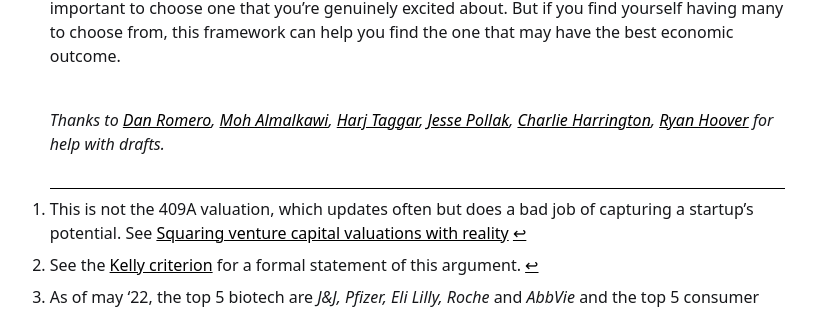
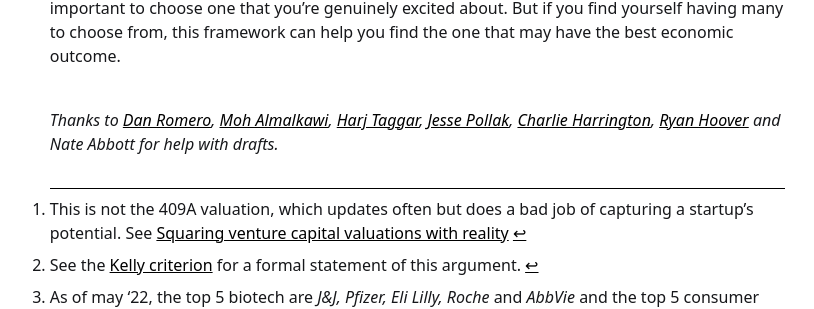
Before and after one commit to varunsrin/varunsrin.github.io, a Jekyll site: the page built from _posts/2022-05-23-a-better-model-for-valuing-startup-equity.md, in a window 1280 px wide and 900 px high, scrolled down 3500 px. Shown: the part 287-596 px from the top of the window, without its empty margins (303-1117 px from the left). Built offline with Jekyll 4.4.1, drawn with Linux system fonts in a browser that asks for light colours.

Commit message:
edit: forgot an "and"

```diff
--- a/_posts/2022-05-23-a-better-model-for-valuing-startup-equity.md
+++ b/_posts/2022-05-23-a-better-model-for-valuing-startup-equity.md
@@ -81,7 +81,7 @@ Finally, this percentage is applied as a discount on the expected value to get t
 Startups are a great way to build wealth *if* you’re willing to sweat the details and choose well.  It’s important to choose one that you’re genuinely excited about. But if you find yourself having many to choose from, this framework can help you find the one that may have the best economic outcome.
 
 <br/>
-*Thanks to [Dan Romero](https://twitter.com/dwr){:target='blank'}, [Moh Almalkawi](https://twitter.com/moh){:target='blank'}, [Harj Taggar](https://twitter.com/harjtaggar){:target='blank'}, [Jesse Pollak](https://twitter.com/jessepollak/){:target='blank'}, [Charlie Harrington](https://twitter.com/whatrocks/){:target='blank'}, [Ryan Hoover](https://twitter.com/rrhoover/){:target='blank'}  for help with drafts.*
+*Thanks to [Dan Romero](https://twitter.com/dwr){:target='blank'}, [Moh Almalkawi](https://twitter.com/moh){:target='blank'}, [Harj Taggar](https://twitter.com/harjtaggar){:target='blank'}, [Jesse Pollak](https://twitter.com/jessepollak/){:target='blank'}, [Charlie Harrington](https://twitter.com/whatrocks/){:target='blank'}, [Ryan Hoover](https://twitter.com/rrhoover/){:target='blank'} and Nate Abbott for help with drafts.*
 <br/><br/>
 
 -----
```
